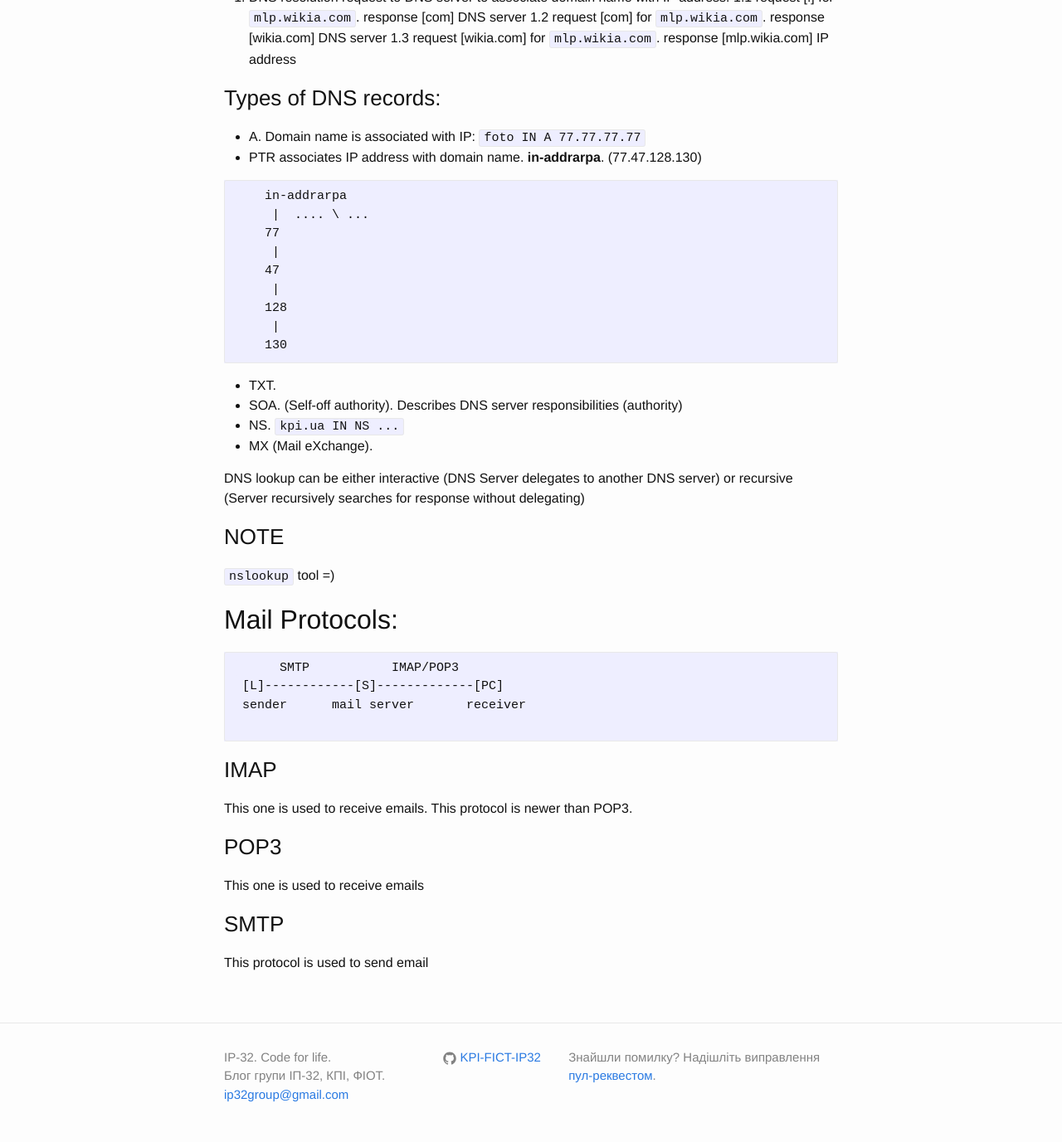
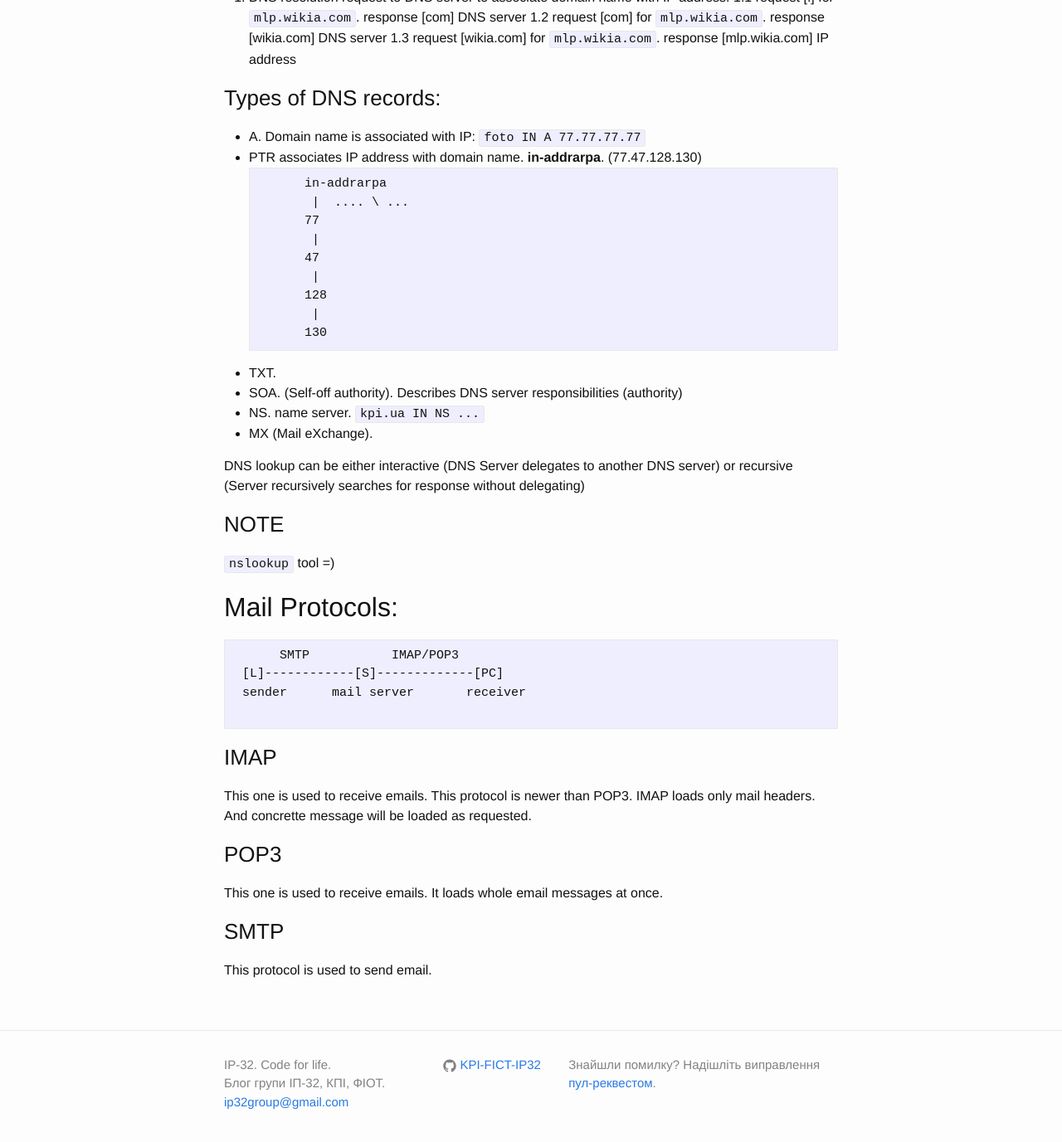
Before and after one commit to KPI-FICT-IP32/Blog, a Jekyll site: the page built from _posts/kpi/s06_networks/2016-03-24-networks-lecture-05.markdown, in a window 1280 px wide and 1400 px high, scrolled down 1739 px. Shown: the top 1377 px of the window at 83% size. Built offline with Jekyll 4.4.1, drawn with Linux system fonts in a browser that asks for light colours.

Commit message:
Added some additional info to networks lecture 05

````diff
--- a/_posts/kpi/s06_networks/2016-03-24-networks-lecture-05.markdown
+++ b/_posts/kpi/s06_networks/2016-03-24-networks-lecture-05.markdown
@@ -35,7 +35,6 @@ HTTP protocol up to version 1.1 (inclusive) is text protocol.
 HTTP 2.0 is binary
 
 HTTP request according to protocol consists of 3 parts
-
 - Request string (mandatory)
     Request string consists of
 
@@ -44,6 +43,7 @@ HTTP request according to protocol consists of 3 parts
     | GET/POST/PUT/PATCH/DELETE/...| in general it is URI | i.e HTTP/1.1|
 
     Example request string: `GET http://google.com.ua/ HTTP/1.1`
+
 - Request headers (optional)
 - message body (optional)
 
@@ -86,22 +86,20 @@ If we want to open `mlp.wikia.com`:
     ```foto IN A 77.77.77.77```
 - PTR associates IP address with domain name. **in-addrarpa**.
     (77.47.128.130)
-
-```
-    in-addrarpa
-     |  .... \ ...
-    77
-     |
-    47
-     |
-    128
-     |
-    130
-```
-
+    ```
+        in-addrarpa
+         |  .... \ ...
+        77
+         |
+        47
+         |
+        128
+         |
+        130
+    ```
 - TXT.
 - SOA. (Self-off authority). Describes DNS server responsibilities (authority)
-- NS.
+- NS. name server.
     ```kpi.ua IN NS ...```
 - MX (Mail eXchange).
 
@@ -121,9 +119,10 @@ DNS lookup can be either interactive (DNS Server delegates to another DNS server
 
 ### IMAP
 This one is used to receive emails. This protocol is newer than POP3.
+IMAP loads only mail headers. And concrette message will be loaded as requested.
 
 ### POP3
-This one is used to receive emails
+This one is used to receive emails. It loads whole email messages at once.
 
 ### SMTP
-This protocol is used to send email
+This protocol is used to send email.
````
